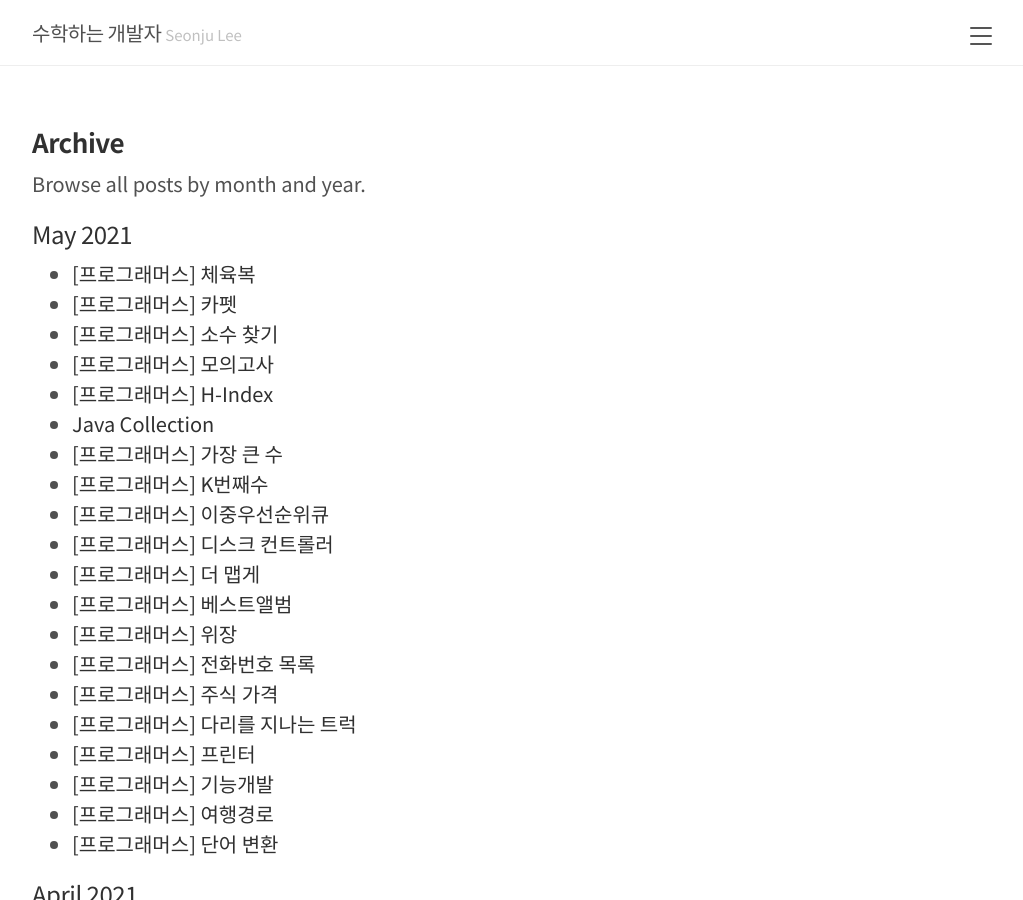
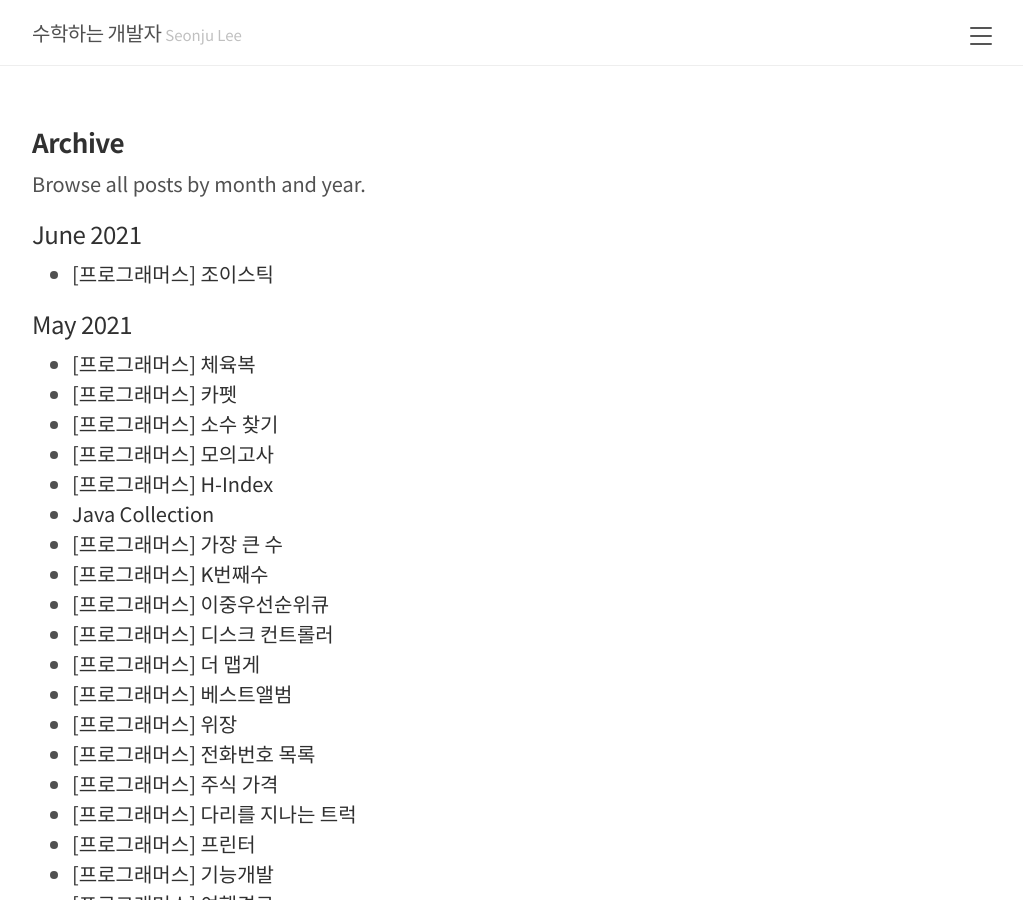
Before and after one commit to seonjuleee/seonjuleee.github.io, a Jekyll site: the page built from archive.md, in a window 1280 px wide and 900 px high. Shown: the whole window, without its empty margins (248-1271 px from the left). Built offline with Jekyll 4.4.1, drawn with Linux system fonts in a browser that asks for light colours; some of the changed lines change nothing that is shown.

Commit message:
new post

````diff
--- /dev/null
+++ b/_posts/2021/2021-06-29-algorithm-programmers-23.md
@@ -0,0 +1,85 @@
+---
+layout: post
+title: "[프로그래머스] 조이스틱"
+categories: [Algorithm]
+---
+
+> 문제 링크
+> <https://programmers.co.kr/learn/courses/30/lessons/42860>
+
+### 문제 설명
+
+조이스틱으로 알파벳 이름을 완성하세요. 맨 처음엔 A로만 이루어져 있습니다.
+ex) 완성해야 하는 이름이 세 글자면 AAA, 네 글자면 AAAA
+
+조이스틱을 각 방향으로 움직이면 아래와 같습니다.
+
+```
+▲ - 다음 알파벳
+▼ - 이전 알파벳 (A에서 아래쪽으로 이동하면 Z로)
+◀ - 커서를 왼쪽으로 이동 (첫 번째 위치에서 왼쪽으로 이동하면 마지막 문자에 커서)
+▶ - 커서를 오른쪽으로 이동
+```
+
+예를 들어 아래의 방법으로 "JAZ"를 만들 수 있습니다.
+
+```
+- 첫 번째 위치에서 조이스틱을 위로 9번 조작하여 J를 완성합니다.
+- 조이스틱을 왼쪽으로 1번 조작하여 커서를 마지막 문자 위치로 이동시킵니다.
+- 마지막 위치에서 조이스틱을 아래로 1번 조작하여 Z를 완성합니다.
+```
+
+따라서 11번 이동시켜 "JAZ"를 만들 수 있고, 이때가 최소 이동입니다.
+만들고자 하는 이름 name이 매개변수로 주어질 때, 이름에 대해 조이스틱 조작 횟수의 최솟값을 return 하도록 solution 함수를 만드세요.
+
+
+### 제한사항
+
+- name은 알파벳 대문자로만 이루어져 있습니다.
+- name의 길이는 1 이상 20 이하입니다.
+
+### 입출력 예
+
+|name|return|
+|-|-|
+|"JEROEN"|56|
+|"JAN"|23|
+
+### 내 풀이
+
+너무 어렵게 생각한 탓에 시간 내에 다 풀지 못하고 다른 사람의 풀이를 참고했다.
+내일 다시 한번 풀어보자.
+
+출처 - [https://hellodavid.tistory.com/4]
+
+```java
+import java.util.*;
+class Solution {
+    public int solution(String name) {
+        int answer = 0;
+        int len = name.length();
+
+        // 제일 짧은 좌, 우 이동은 그냥 맨 오른쪽으로 이동할 때
+        int min = len - 1;
+
+        for (int i = 0; i < len; i++) {
+            // 조이스틱 상, 하 이동
+            char c = name.charAt(i);
+            int mov = (c - 'A' < 'Z' - c + 1) ? (c - 'A') : ('Z' - c + 1);
+            answer += mov;
+
+            // 조이스틱 좌, 우 이동
+            int nextIndex = i + 1;
+            // 다음 단어가 A이고, 단어가 끝나기 전까지 nextIndex 증가
+            while (nextIndex < len && name.charAt(nextIndex) == 'A')
+            nextIndex++;
+
+            min = Math.min(min, (i * 2) + len - nextIndex);
+        }
+
+        answer += min;
+
+        return answer;
+    }
+}
+```
````
Also changed, not shown: _posts/2021/2021-05-30-algorithm-programmers-22.md (+2 -0 lines).
